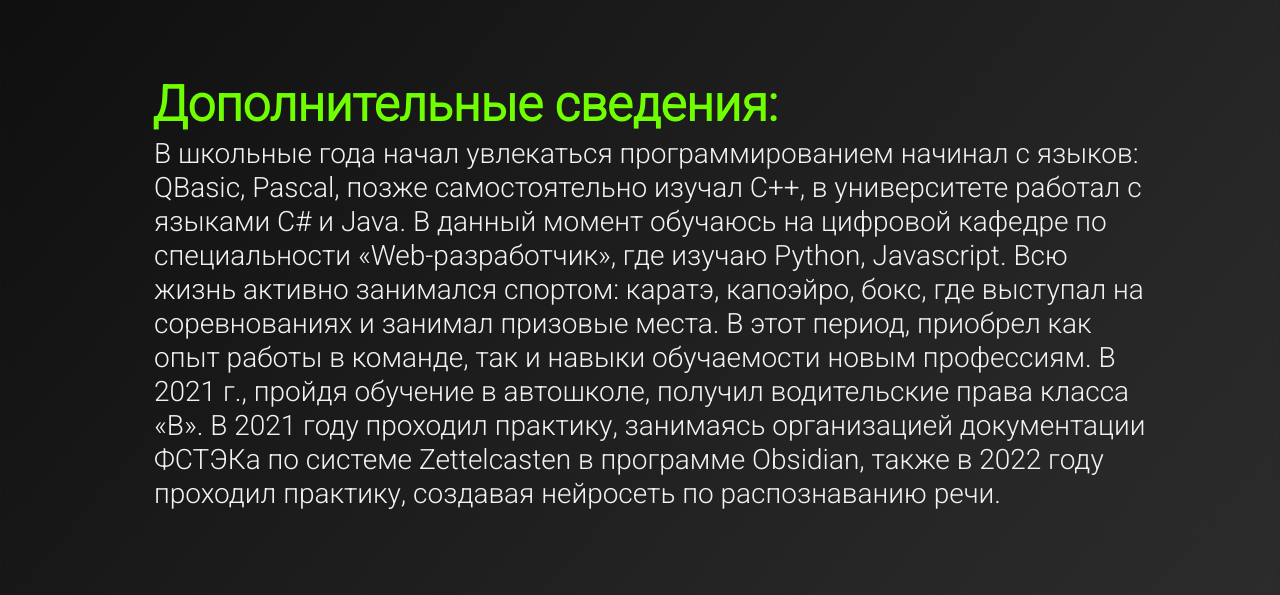
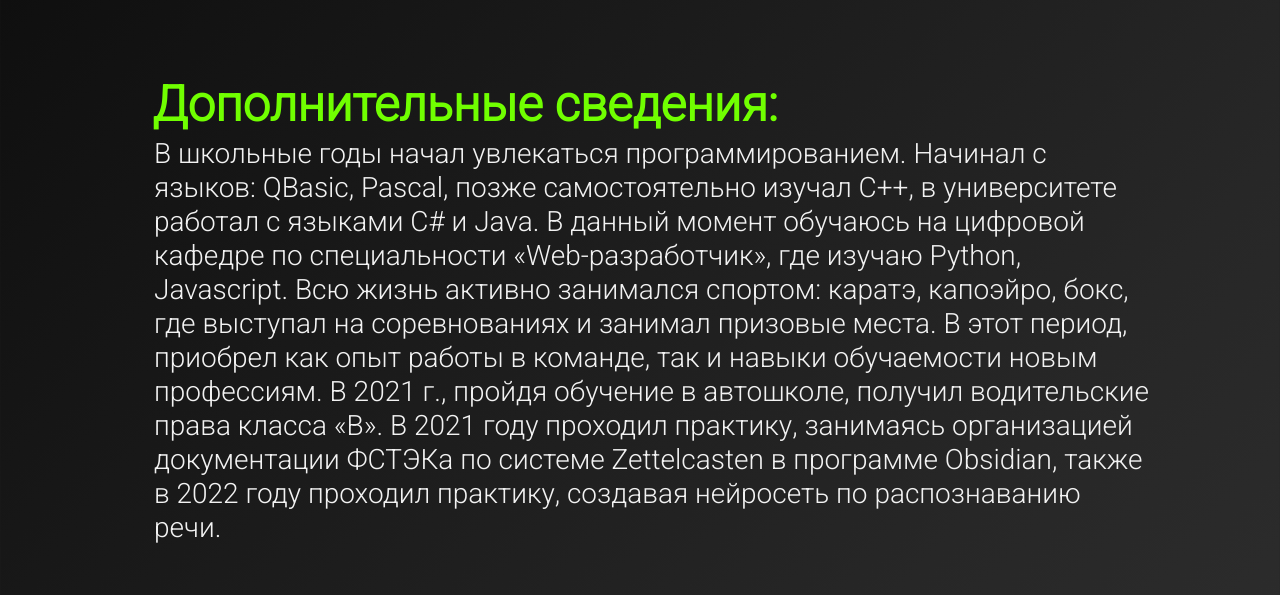
Before and after one commit to Gertykhan/ResumeLanding, an Angular app: page / in a window 1280 px wide. Shown: the part 1040-1635 px from the top of the page. Built offline with nearby package versions, Linux system fonts and the light colour scheme.

Commit message:
second day of work css

```diff
--- a/src/app/app.component.html
+++ b/src/app/app.component.html
@@ -28,7 +28,7 @@
   <!--  todo настроить переход в тг-->
   <div class="Group1">
     <h3 id="dopDataTitle"> Дополнительные сведения:</h3>
-    <p id="dataTitle">В школьные года начал увлекаться программированием начинал с языков: QBasic, Pascal, позже самостоятельно изучал
+    <p id="dataTitle">В школьные годы начал увлекаться программированием. Начинал с языков: QBasic, Pascal, позже самостоятельно изучал
       C++,
       в университете работал с языками C# и Java. В данный момент обучаюсь на цифровой кафедре по специальности
       «Web-разработчик»,
```
